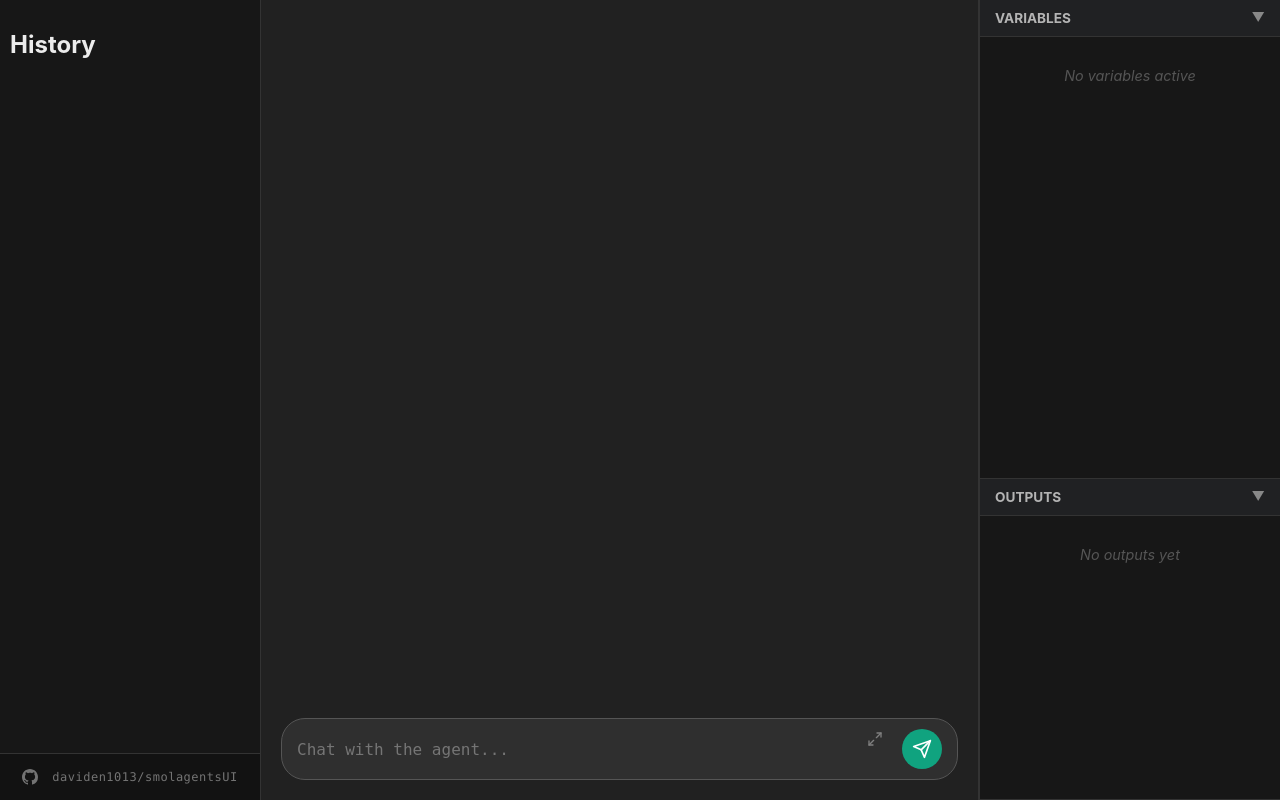
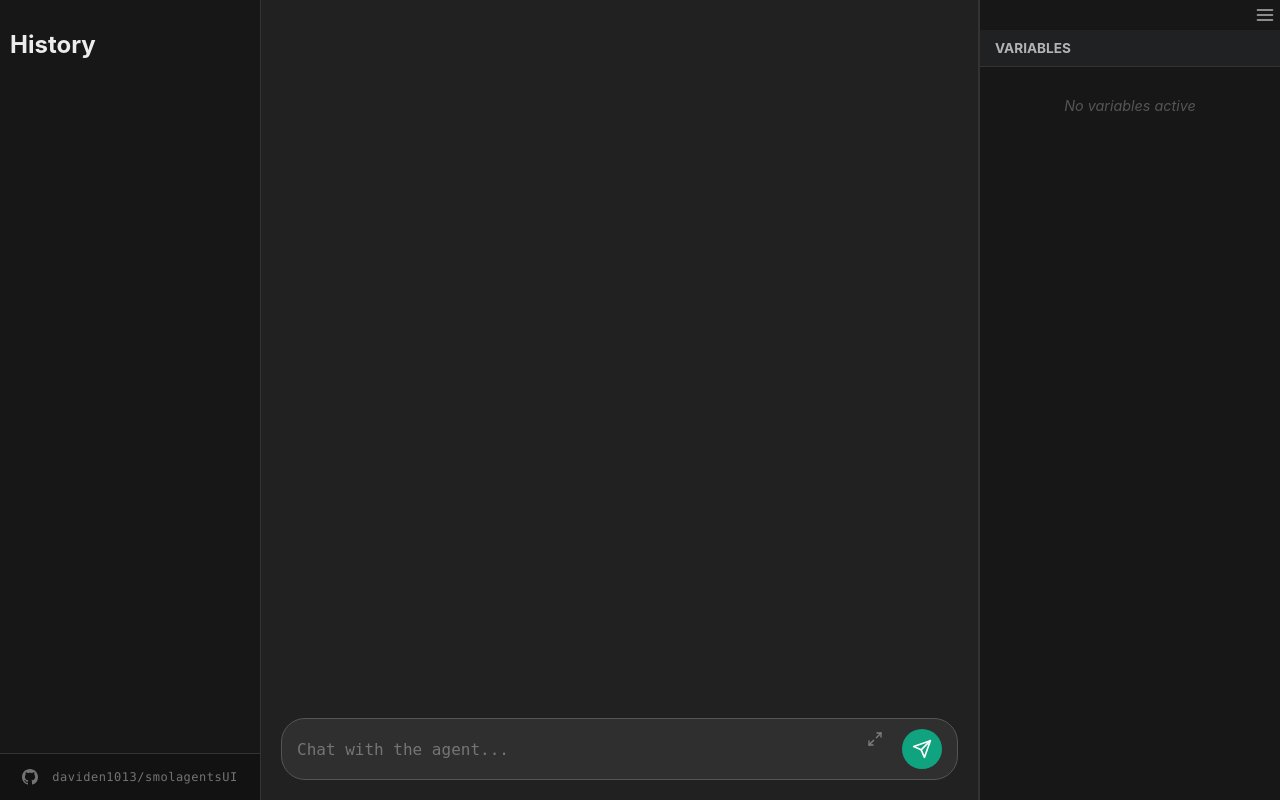
Before and after one commit to daviden1013/smolagentsUI, a Python web app: template src/smolagentsUI/templates/index.html in a window 1280 px wide. Run offline with Jinja, Linux system fonts and the light colour scheme; the template is opened without the code that fills it, so the values that code supplies are empty; some libraries are stand-ins or nearby versions.

Commit message:
added variable viewer collapse

```diff
--- a/src/smolagentsUI/static/app.js
+++ b/src/smolagentsUI/static/app.js
@@ -539,32 +539,21 @@ function openInspectionModal(data) {
     overlay.appendChild(contentBox);
 }
 
-function togglePanel(id) {
-    const panel = document.getElementById(id);
-    if (!panel) return;
-
-    panel.classList.toggle('collapsed');
-
-    const varPanel = document.getElementById('var-panel');
-    const outPanel = document.getElementById('output-panel');
-
-    if (!varPanel || !outPanel) return;
-
-    const isVarCollapsed = varPanel.classList.contains('collapsed');
-    const isOutCollapsed = outPanel.classList.contains('collapsed');
-
-    // 1. Reset inline styles so CSS classes can govern base behavior
-    outPanel.style.height = '';
-    outPanel.style.flexGrow = '';
-
-    // 2. Logic: If Variables panel is closed, allow Output panel to fill the sidebar
-    if (isVarCollapsed && !isOutCollapsed) {
-        outPanel.style.height = 'auto'; // Override fixed 40%
-        outPanel.style.flexGrow = '1';  // Take available space
+// New Sidebar Toggle Logic
+function toggleRightSidebar() {
+    const sidebar = document.getElementById('right-sidebar');
+    if (sidebar) {
+        sidebar.classList.toggle('collapsed');
     }
 }
-// Expose globally for HTML onclick attributes
-window.togglePanel = togglePanel;
+// Expose globally
+window.toggleRightSidebar = toggleRightSidebar;
+
+// NEW: Event Listener for sidebar toggle
+const sidebarToggleBtn = document.getElementById('sidebar-toggle');
+if (sidebarToggleBtn) {
+    sidebarToggleBtn.addEventListener('click', toggleRightSidebar);
+}
 
 
 // --- User Actions ---
--- a/src/smolagentsUI/static/style.css
+++ b/src/smolagentsUI/static/style.css
@@ -52,32 +52,49 @@ body {
     flex-direction: column;
     border-left: 1px solid #333;
     flex-shrink: 0;
+    transition: width 0.3s ease;
+    position: relative;
+}
+
+.right-sidebar.collapsed {
+    width: 30px;
+}
+
+/* Sidebar Toggle Button */
+#sidebar-toggle {
+    background: transparent;
+    border: none;
+    color: var(--text-secondary);
+    cursor: pointer;
+    padding: 5px;
+    width: 30px;
+    height: 30px;
+    align-self: flex-end;
+    display: flex;
+    align-items: center;
+    justify-content: center;
+    transition: color 0.2s;
+}
+
+#sidebar-toggle:hover {
+    color: var(--text-primary);
+    background-color: #2a2b32;
+}
+
+/* Hide content when collapsed */
+.right-sidebar.collapsed .panel-section {
+    display: none;
 }
 
 .panel-section {
     display: flex;
     flex-direction: column;
-    min-height: 150px; /* Default minimum height when OPEN */
-    border-bottom: 1px solid #333;
-    transition: all 0.2s ease; /* Smooth animation */
-}
-.panel-section.collapsed {
-    flex-grow: 0 !important;   /* Don't take extra space */
-    height: auto !important;   /* Shrink to content size (header only) */
-    min-height: 0 !important;  /* Remove minimum height constraint */
-}
-.panel-section.collapsed .panel-content {
-    display: none !important;  /* Completely hide content */
+    flex-grow: 1;
+    overflow: hidden;
 }
 
-/* Toggle Icon Rotation */
-.panel-section.collapsed .toggle-icon {
-    transform: rotate(-90deg);
-}
-
-/* Variable Panel takes available space, Output Panel takes remaining */
+/* Variable Panel takes available space */
 #var-panel { flex-grow: 1; overflow: hidden; }
-#output-panel { height: 40%; flex-shrink: 0; overflow: hidden; }
 
 .panel-header {
     padding: 10px 15px;
@@ -87,14 +104,11 @@ body {
     text-transform: uppercase;
     color: var(--text-secondary);
     border-bottom: 1px solid #333;
-    cursor: pointer;
     display: flex;
     justify-content: space-between;
     user-select: none;
-    flex-shrink: 0; /* Header never shrinks */
+    flex-shrink: 0;
 }
-
-.panel-header:hover { color: var(--text-primary); }
 
 .panel-content {
     flex-grow: 1;
--- a/src/smolagentsUI/templates/index.html
+++ b/src/smolagentsUI/templates/index.html
@@ -58,24 +58,20 @@
             </div>
         </div>
 
-        <div class="right-sidebar">
+        <div class="right-sidebar" id="right-sidebar">
+            <button id="sidebar-toggle" title="Toggle Sidebar">
+                <svg xmlns="http://www.w3.org/2000/svg" width="24" height="24" viewBox="0 0 24 24" fill="none" stroke="currentColor" stroke-width="2" stroke-linecap="round" stroke-linejoin="round">
+                    <line x1="3" y1="12" x2="21" y2="12"></line>
+                    <line x1="3" y1="6" x2="21" y2="6"></line>
+                    <line x1="3" y1="18" x2="21" y2="18"></line>
+                </svg>
+            </button>
             <div class="panel-section" id="var-panel">
-                <div class="panel-header" onclick="togglePanel('var-panel')">
+                <div class="panel-header">
                     <span>Variables</span>
-                    <span class="toggle-icon">▼</span>
                 </div>
                 <div class="panel-content" id="variable-list">
                     <div class="empty-state">No variables active</div>
-                </div>
-            </div>
-
-            <div class="panel-section" id="output-panel">
-                <div class="panel-header" onclick="togglePanel('output-panel')">
-                    <span>Outputs</span>
-                    <span class="toggle-icon">▼</span>
-                </div>
-                <div class="panel-content" id="output-list">
-                    <div class="empty-state">No outputs yet</div>
                 </div>
             </div>
         </div>
```
